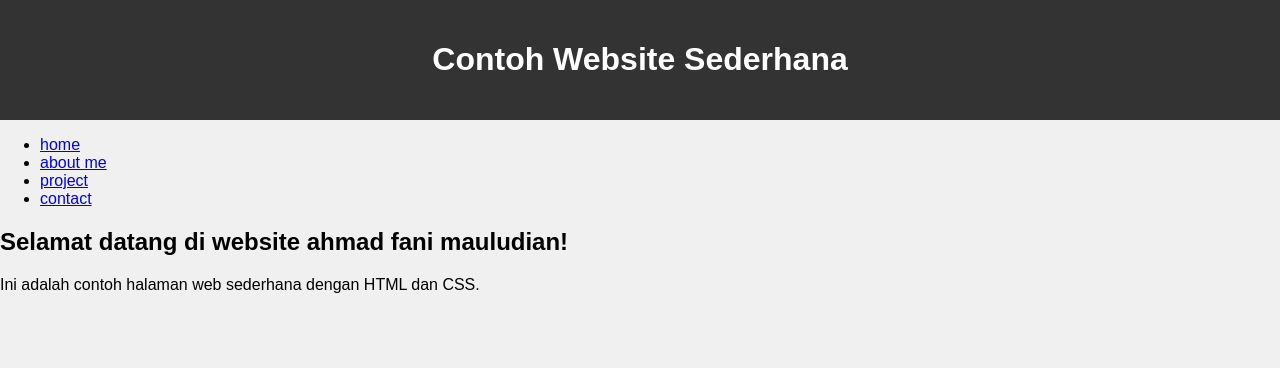
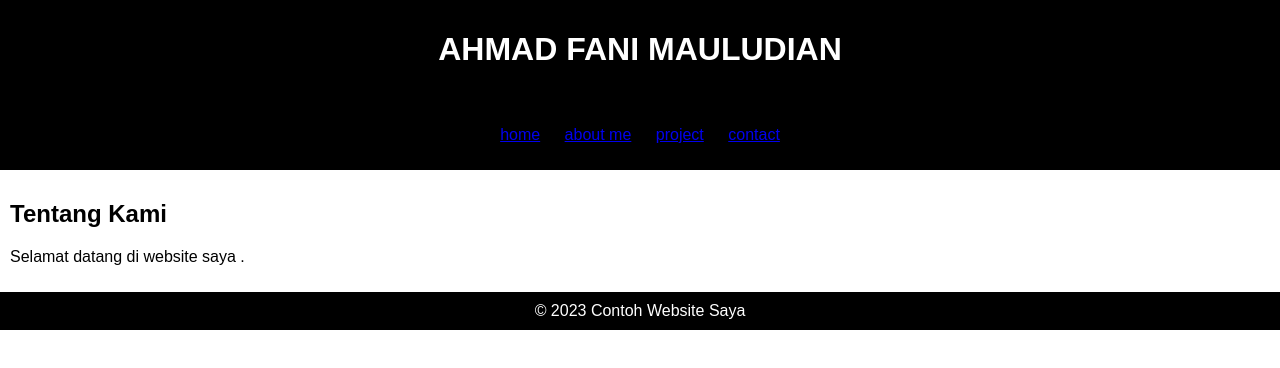
Before and after one commit to fanigthb/uphtml, a plain HTML site: page index.html in a window 1280 px wide. Drawn offline with Linux system fonts and the light colour scheme.

Commit message:
Update index.html

```diff
--- a/index.html
+++ b/index.html
@@ -1,27 +1,57 @@
 <!DOCTYPE html>
 <html>
 <head>
-    <title>Ahmad Fani Mauludian</title>
+    <title>Contoh Website</title>
     <style>
+        /* CSS untuk styling website */
         body {
             font-family: Arial, sans-serif;
-            background-color: #f0f0f0;
+            background-color: #ffffff;
             margin: 0;
             padding: 0;
         }
 
         header {
-            background-color: #333;
-            color: #fff;
+            background-color: #000000;
+            color: #ffffff;
             text-align: center;
-            padding: 20px;
+            padding: 10px;
+        }
+
+        nav {
+            background-color: #000000;
+            color: #ffffff;
+            text-align: center;
+            padding: 10px;
+        }
+
+        nav ul {
+            list-style-type: none;
+            padding: 0;
+        }
+
+        nav li {
+            display: inline;
+            margin: 0 10px;
+        }
+
+        section {
+            padding: 10px;
+        }
+
+        footer {
+            background-color: #000000;
+            color: #ffffff;
+            text-align: center;
+            padding: 10px;
         }
     </style>
 </head>
 <body>
     <header>
-        <h1>Contoh Website Sederhana</h1>
+        <h1>AHMAD FANI MAULUDIAN</h1>
     </header>
+
     <nav>
         <ul>
             <li><a href="#">home</a></li>
@@ -30,11 +60,14 @@
             <li><a href="#">contact</a></li>
         </ul>
     </nav>
-    <div class="container">
-        <div class="content">
-            <h2>Selamat datang di website ahmad fani mauludian!</h2>
-            <p>Ini adalah contoh halaman web sederhana dengan HTML dan CSS.</p>
-        </div>
-    </div>
+
+    <section>
+        <h2>Tentang Kami</h2>
+        <p>Selamat datang di website saya <em></em>.</p>
+    </section>
+
+    <footer>
+        &copy; 2023 Contoh Website Saya
+    </footer>
 </body>
 </html>
```
